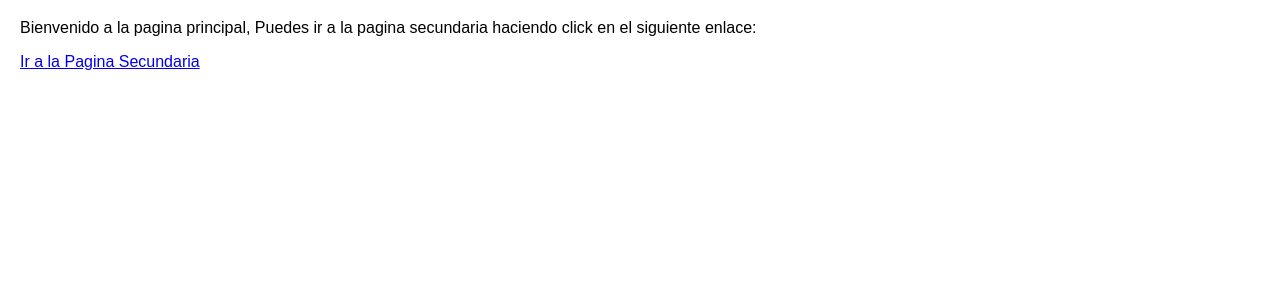
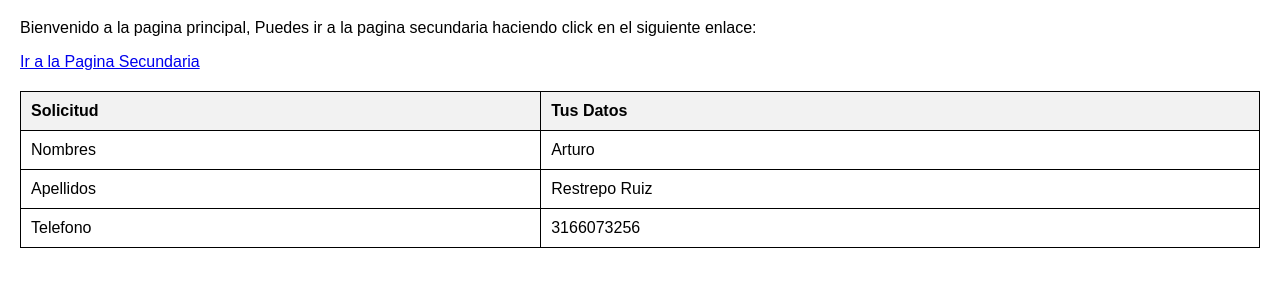
Before and after one commit to Einx001/proyecto-Arturo, a plain HTML site: page index.html in a window 1280 px wide. Shown: the part 61-348 px from the top of the page. Drawn offline with Linux system fonts and the light colour scheme.

Commit message:
version 01 - V2 modificado

```diff
--- a/index.html
+++ b/index.html
@@ -9,13 +9,48 @@
             font-family: Arial, sans-serif;
             margin: 20px;
         }
+        table {
+            width: 100%;
+            border-collapse: collapse;
+            margin-top: 20px;
+        }
+        table, th, td {
+            border: 1px solid black;
+        }
+        th, td {
+            padding: 10px;
+            text-align: left;
+        }
+        th {
+            background-color: #f2f2f2;
+        }
     </style>
 </head>
 <body>
     <h1>Pagina Principal</h1>
     <p>Bienvenido a la pagina principal, Puedes ir a la pagina secundaria haciendo click en el siguiente
         enlace:</p>
-    <a href="="pagina secundiaria.html">Ir a la Pagina Secundaria</a>
+    <a href="pagina secundiaria.html">Ir a la Pagina Secundaria</a>
+
+    <!-- Tabla agregada -->
+    <table>
+        <tr>
+            <th>Solicitud</th>
+            <th>Tus Datos</th>
+        </tr>
+        <tr>
+            <td>Nombres</td>
+            <td>Arturo</td>
+        </tr>
+        <tr>
+            <td>Apellidos</td>
+            <td>Restrepo Ruiz</td>
+        </tr>
+        <tr>
+            <td>Telefono</td>
+            <td>3166073256</td>
+        </tr>
+    </table>
 
 </body>
 </html>
```
